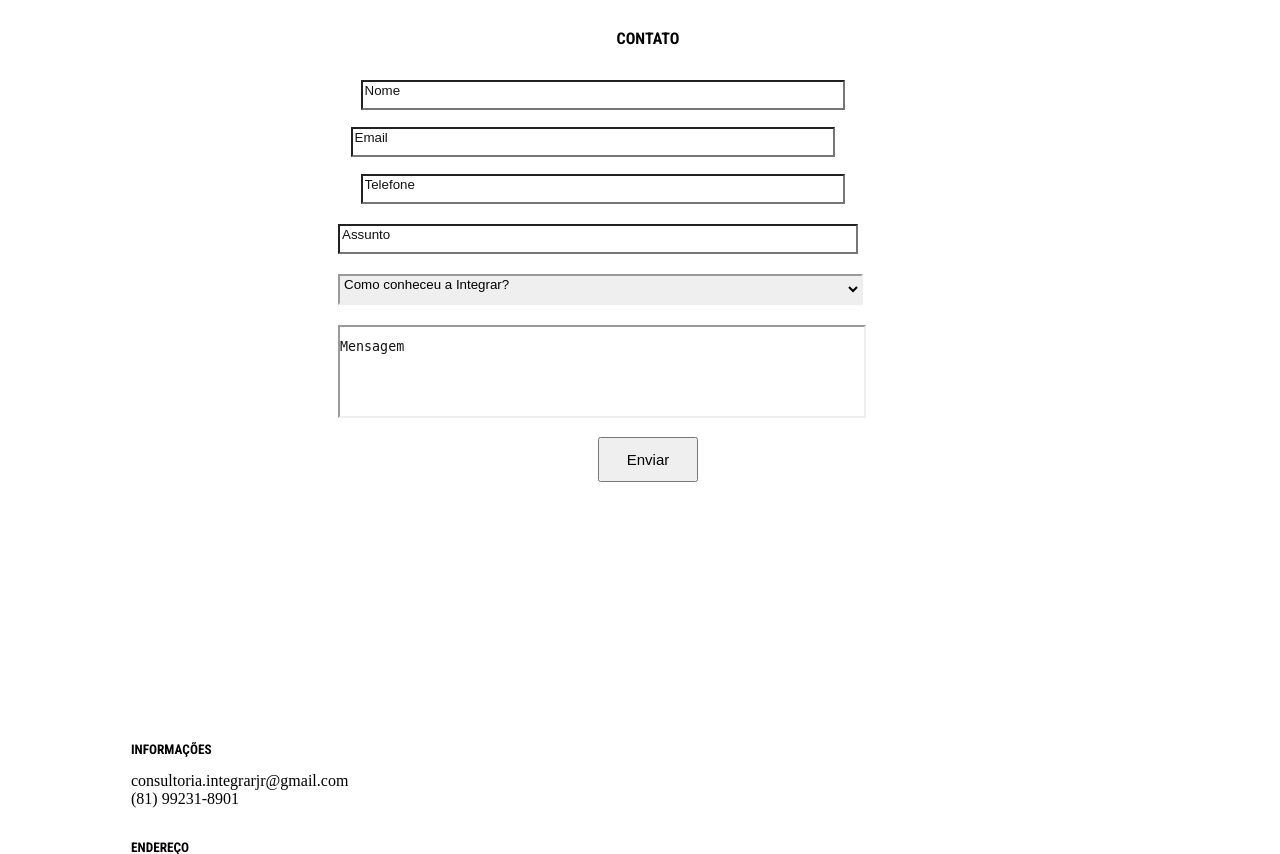
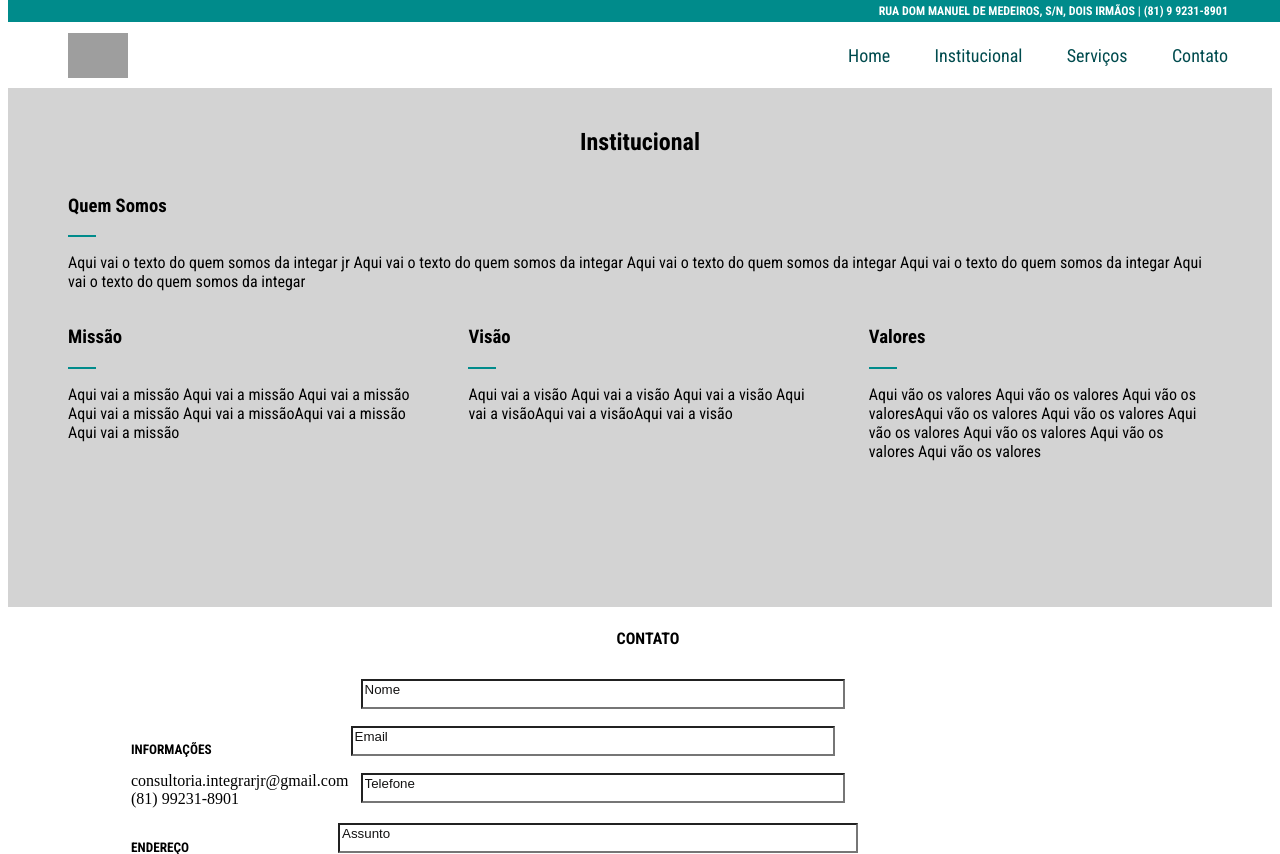
Before and after one commit to citi-onboarding/IntegrarJr, a Django app: page / in a window 1280 px wide; the page is wider, and only the part inside the window is pictured. Shown: the top 854 px of that part. Run offline with Django 3.2, Linux system fonts and the light colour scheme; some libraries are stand-ins or nearby versions; grey boxes are pictures that could not be loaded.

Commit message:
Comecei a ajeitar o institucional

```diff
--- a/Integrar/settings.py
+++ b/Integrar/settings.py
@@ -38,7 +38,6 @@ INSTALLED_APPS = [
     'django.contrib.sessions',
     'django.contrib.messages',
     'django.contrib.staticfiles',
-    'widget_tweaks',
     'core',
 ]
 
--- a/core/templates/index.html
+++ b/core/templates/index.html
@@ -12,9 +12,74 @@
     <script src="https://ajax.googleapis.com/ajax/libs/jquery/3.3.1/jquery.min.js"></script>
 </head>
 <body>
-    <nav id="navbar"></nav>
+    <nav class="navbar navbar_colored" id="idNavbar">
+    	<div class="adress adress_colored">
+            <div class="adress__text">
+                <p>RUA DOM MANUEL DE MEDEIROS, S/N, DOIS IRMÃOS | (81) 9 9231-8901</p>
+            </div>
+        </div>
+        <div class="navbar-menu">
+        	<div class="navbar-logo">
+            	<img class="navbar-logo__image" src={% static "images\logo_texto.png"%} alt="Logomarca da Integrar Júnior">
+        	</div>
+        	<div class="navbar-collapse">
+            	<ul class="navbar-buttons">
+                	<li>
+                    	<a class="navbar-buttons__link" href="#idCarrossel">Home</a>
+                	</li>
+            	    <li>
+                	    <a class="navbar-buttons__link" href="#idInstitucional">Institucional</a>
+	                </li>
+    	            <li>
+        	            <a class="navbar-buttons__link" href="#idServicos">Serviços</a>
+            	    </li>
+                	<li>
+                    	<a class="navbar-buttons__link" href="#idContato">Contato</a>
+                	</li>
+            	</ul>
+            </div>
+			<div class="navbar-hamburger navbar_responsive">
+				<div class="navbar-hamburger-box">
+					<a href="javascript:void(0);" class="navbar-hamburger-icon" onclick="navResponsive(), iconEffect(this)">
+						<div class="navbar-hamburger__bar bar1"></div>
+ 						<div class="navbar-hamburger__bar bar2"></div>
+ 						<div class="navbar-hamburger__bar bar3"></div>
+					</a>
+				</div>
+            </div>
+		</div>
+    </nav>
     <div class="carrossel"></div>
-    <div class="MVV"></div>
+    <div class="institucional">
+		<div class="title">
+            <h2 class="title__text">Institucional</h2>
+        </div>
+        <div class="quem-somos">
+            <div class="quem-somos-box">
+                <h3 class="quem-somos-box__title">Quem Somos</h3>
+                <div class="line line-long"></div>
+                <p class="quem-somos-box__text">Aqui vai o texto do quem somos da integar jr Aqui vai o texto do quem somos da integar Aqui vai o texto do quem somos da integar Aqui vai o texto do quem somos da integar Aqui vai o texto do quem somos da integar</p>
+            </div>
+            <img src="" alt="" class="quem-somos__image">
+        </div>
+        <div class="mvv">
+            <div class="mvv-box">
+                <h3 class="mvv-box__title">Missão</h3>
+                <div class="line"></div>
+                <p class="mvv-box__text">Aqui vai a missão Aqui vai a missão Aqui vai a missão Aqui vai a missão Aqui vai a missãoAqui vai a missão Aqui vai a missão</p>
+            </div>
+            <div class="mvv-box">
+                <h3 class="mvv-box__title">Visão</h3>
+                <div class="line"></div>
+                <p class="mvv-box__text">Aqui vai a visão Aqui vai a visão Aqui vai a visão Aqui vai a visãoAqui vai a visãoAqui vai a visão</p>
+            </div>
+            <div class="mvv-box">
+                <h3 class="mvv-box__title">Valores</h3>
+                <div class="line"></div>
+                <p class="mvv-box__text">Aqui vão os valores Aqui vão os valores Aqui vão os valoresAqui vão os valores Aqui vão os valores Aqui vão os valores Aqui vão os valores Aqui vão os valores Aqui vão os valores</p>
+            </div>
+        </div>
+	</div>
     <div class="Serviços"></div>
     <div class="Contato">
         <h4>CONTATO</h4>
--- a/static/css/style.css
+++ b/static/css/style.css
@@ -1,3 +1,137 @@
+/*NAVBAR*/
+.navbar {
+    height: 88px;
+    width: 100%;
+    position: fixed;
+    top: 0;
+    background-color: white;
+    display: flex;
+    flex-direction: column;
+    justify-content: flex-start;
+}
+
+.adress {
+    height: 22px;
+    padding-left: 60px;
+    padding-right: 60px;
+    display: flex;
+    flex-direction: row;
+    align-items: center;
+    justify-content: flex-end;
+}
+
+.adress_colored {
+    background-color: #008B8B;
+}
+
+.adress__text {
+    font-family: 'Roboto Condensed', sans-serif;
+    font-size: 12px;
+    font-weight: 700;
+    color: white;
+}
+
+.navbar-menu {
+    height: 66px;
+    width: 100vw;
+    display: flex;
+    flex-direction: row;
+    justify-content: space-between;
+}
+
+.navbar-logo {
+    width: 200px;
+    display: flex;
+    flex-direction: row;
+    align-items: center;
+    justify-content: space-between;
+    padding-left: 60px;
+}
+
+.navbar-logo__image {
+    height: 45px;
+}
+
+.navbar-collapse {
+    padding-right: 60px;
+    display: flex;
+    flex-direction: row;
+    align-items: center;
+}
+
+.navbar-buttons {
+    list-style-type: none;
+    width: 380px;
+    display: flex;
+    flex-direction: row;
+    align-items: center;
+    justify-content: space-between;
+}
+
+.navbar-buttons__link {
+    font-family: 'Roboto Condensed', sans-serif;
+    font-size: 18px;
+    color: #004b4e;
+    text-decoration: none;
+}
+
+.navbar-hamburger {
+    display: none;
+}
+
+.navbar-responsive-a {
+    display: none;
+}
+
+/*INSTITUCIONAL*/
+.institucional {
+    background-color: lightgray;
+    font-family: 'Roboto Condensed', sans-serif;
+    font-size: 16px;
+    padding-top: 100px;
+    padding-left: 60px;
+    padding-right: 60px;
+    display: flex;
+    flex-direction: column;
+    justify-content: space-between;
+    align-items: center;
+}
+
+.quem-somos {
+    width: 100%;
+    display: flex;
+    flex-direction: row;
+    justify-content: space-between;
+}
+
+.quem-somo-box {
+    display: flex;
+}
+
+.mvv {
+    width: 100%;
+    display: flex;
+    flex-direction: row;
+    justify-content: space-between;
+}
+
+.mvv-box {
+    display: flex;
+    flex-direction: column;
+    height: 300px;
+    width: 30%;
+}
+
+.mvv-title {
+    margin: 0;
+}
+
+.line {
+    background-color: #008B8B;
+    width: 28px;
+    height: 2px;
+}
+
 /* CONTATO*/
 
 .Contato{
```
